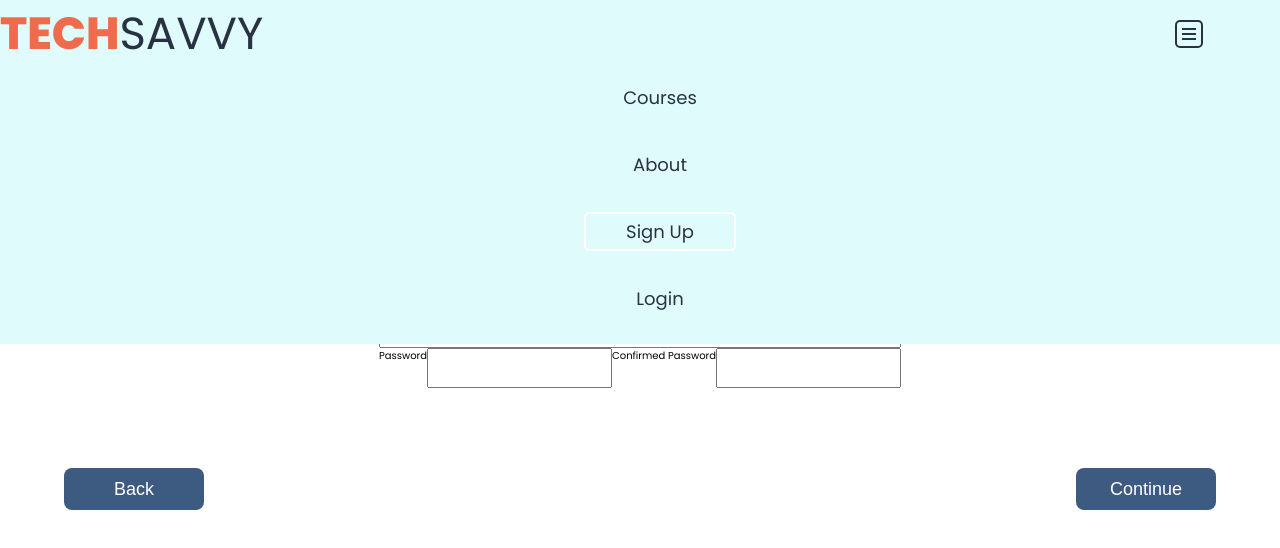
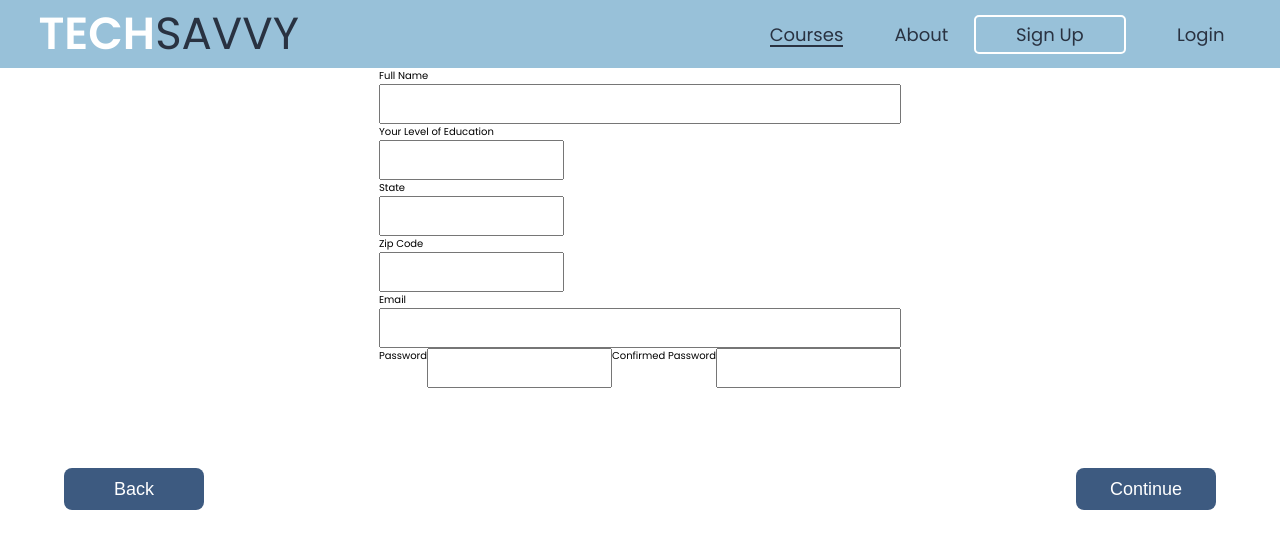
Before and after one commit to TechSavvy-Learn/tech-savvy, a SvelteKit app: page /signup in a window 1280 px wide. Shown: the top 548 px of the page. Built offline with nearby package versions, Linux system fonts and the light colour scheme.

Commit message:
almost finished with hamburger but there is an issue at 773px breakpoint where the nav bar gets funky WIP TODO

```diff
--- a/src/components/common/Hamburger.svelte
+++ b/src/components/common/Hamburger.svelte
@@ -1,43 +1,39 @@
 <script>
 
     import '@public/css/style.css';
+    let isMenuOpen = false;
 
+    function toggleMenu(){
+        isMenuOpen = !isMenuOpen;
+    }
+
+    let current = 0;
 </script>
-<div class="hamburger">
-    <a href="/">
-        <h1 class="nav-title-alt logotext"><span>TECH</span>SAVVY</h1>
-    </a>
-    <section>
-        <ul>
-            <li><a href="/courses" class="nav-item">Courses</a></li>
-            <li><a href="/about" class="nav-item">About</a></li>
-            <li><a href="/signup" class="nav-item signup">Sign Up</a></li>
-            <li><a href="/login">Login</a></li>
-        </ul>
-    </section>
-    <button class="burger">
-        <div class="bar-1"></div>
-        <div class="bar-2"></div>
-        <div class="bar-3"></div>
-    </button>
-</div>
-
 <style>
-    .hamburger {
-        background-color: var(--desaturated-light-gray-blue);
+    .navbar {
+        background-color: var(--light-gray-blue);
         display: flex;
         justify-content: space-between;
         align-items: center;
         position: relative;
     }
-    section{
-        position: absolute;
-        top: 100%;
-        left: 0;
-        background-color: var(--desaturated-light-gray-blue);
-        width: 100%;
+    .logo {
+        margin-left: 6vw;
     }
-    ul {
+    @media only screen and (max-width: 767px){
+        nav {
+            display: none;
+        }
+        nav.open{
+            display: block;
+            position: absolute;
+            top: 100%;
+            left: 0;
+            background-color: var(--light-gray-blue);
+            width: 100%;
+        }
+    }
+    .navBtns {
         display: flex;
         flex-direction: column;
         justify-content: space-between;
@@ -48,10 +44,22 @@
         list-style: none;
         font-size: 1.1rem;
     }
+    .current {
+        position: relative;
+    }
+    .current::after {
+        content: "";
+        position: absolute;
+        bottom: 0;
+        left: 0;
+        width: 100%;
+        height: 2px;
+        background-color: var(--dark-gray-blue);
+    }
     .burger {
         height: 28px;
         aspect-ratio: 1;
-        border: 2px solid var(--dark-gray-blue);
+        border: 2px solid var(black);
         background-color: transparent;
         border-radius: 5px;
         margin-right: 6vw;
@@ -77,4 +85,58 @@
         font-size: 1.8rem;
         text-decoration: none;
     }
+    button{
+        background: none;
+        color: inherit;
+        border: none;
+        padding: 0;
+        font: inherit;
+        cursor: pointer;
+        outline: inherit;
+    }
+
+    @media only screen and (min-width: 768px){
+        .logo{
+            margin-left: 3vw;
+        }
+        .burger{
+            display: none;
+        }
+        nav {
+            display: block;
+            position: relative;
+        }
+        .navBtns{
+            margin: 0;
+            flex-direction: row;
+            gap: 2vw;
+        }
+        .lastItem{
+            margin-inline: 2vw;
+        }
+    }
 </style>
+<div class="navbar">
+    <a href="/"><h1 class="nav-title logotext logo"><span>TECH</span>SAVVY</h1></a>
+    <nav class:open={isMenuOpen}>
+        <section class="navBtns">
+            <button on:click={() => (isMenuOpen = false)}>
+                <a class:current={current === 0} on:click={()=> (current = 0)} href="/courses" class="nav-item lastItem">Courses</a>
+            </button>
+            <button on:click={() => (isMenuOpen = false)}>
+                <a class:current={current === 1} on:click={()=> (current = 1)} href="/about" class="nav-item">About</a>
+            </button>
+            <button on:click={() => (isMenuOpen = false)}>
+                <a class:current={current === 2} on:click={()=> (current = 2)} href="/signup" class="nav-item signup">Sign Up</a>
+            </button>
+            <button on:click={() => (isMenuOpen = false)}>
+                <a class:current={current === 3} on:click={()=> (current = 3)} href="/login" class="nav-item lastItem">Login</a>
+            </button>
+        </section>
+    </nav>
+    <button class="burger pointer" on:click={toggleMenu}>
+        <div class="bar-1"></div>
+        <div class="bar-2"></div>
+        <div class="bar-3"></div>
+    </button>
+</div>
--- /dev/null
+++ b/src/routes/(account)/about/+page.svelte
@@ -0,0 +1,64 @@
+<script>
+
+    import '@public/css/style.css';
+    import BackConBtn from '@components/common/BackConBtn.svelte';
+    import Hamburger from '../../../components/common/Hamburger.svelte';
+
+</script>
+
+<style>
+input {
+    height: 40px;
+}
+.formWrap{
+    display: flex;
+    align-content: center;
+    justify-content: center;
+    gap: 150px;
+}
+.fullName input{
+    width: 100%;
+}
+.educationStateZipWrapper{
+    display: flex;
+}
+.education {
+    flex: 2;
+}
+.state{
+    flex: 1;
+}
+.zip{
+    flex: 1;
+}
+.email input{
+    width: 100%;
+}
+.passwords{
+    display: flex;
+    justify-content: space-evenly;
+}
+section{
+    display: flex;
+    flex-direction: column;
+    justify-content: center;
+    align-items: center;
+    flex: 1;
+}
+
+</style>
+
+<div id="page-container" class="height-full">
+    <Hamburger />
+    <main>
+        <div class="outterContainer">
+            <div class="createContainer"></div>
+        </div>
+        <div>
+            <div class="formWrap">
+                <h1>About Tech Savvy</h1>
+            </div>
+        </div>
+        <BackConBtn />
+    </main>
+</div>
```
Also changed, not shown: src/components/common/NavBar.svelte (+2 -10 lines), src/routes/(account)/courses/+page.svelte (added, +32 -0 lines).
